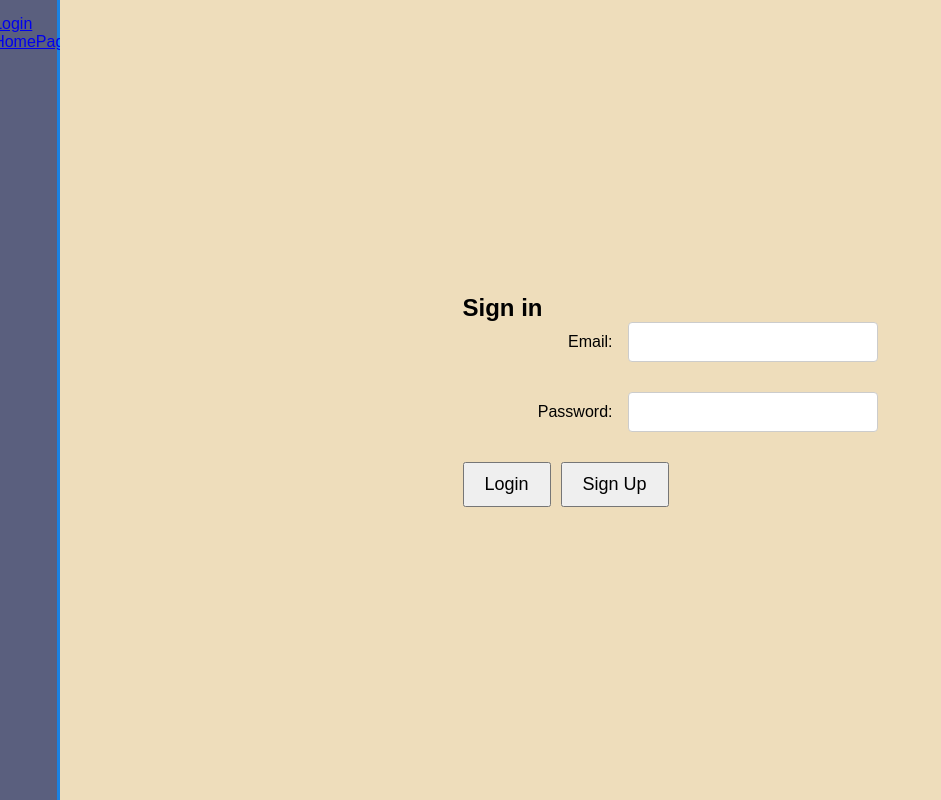
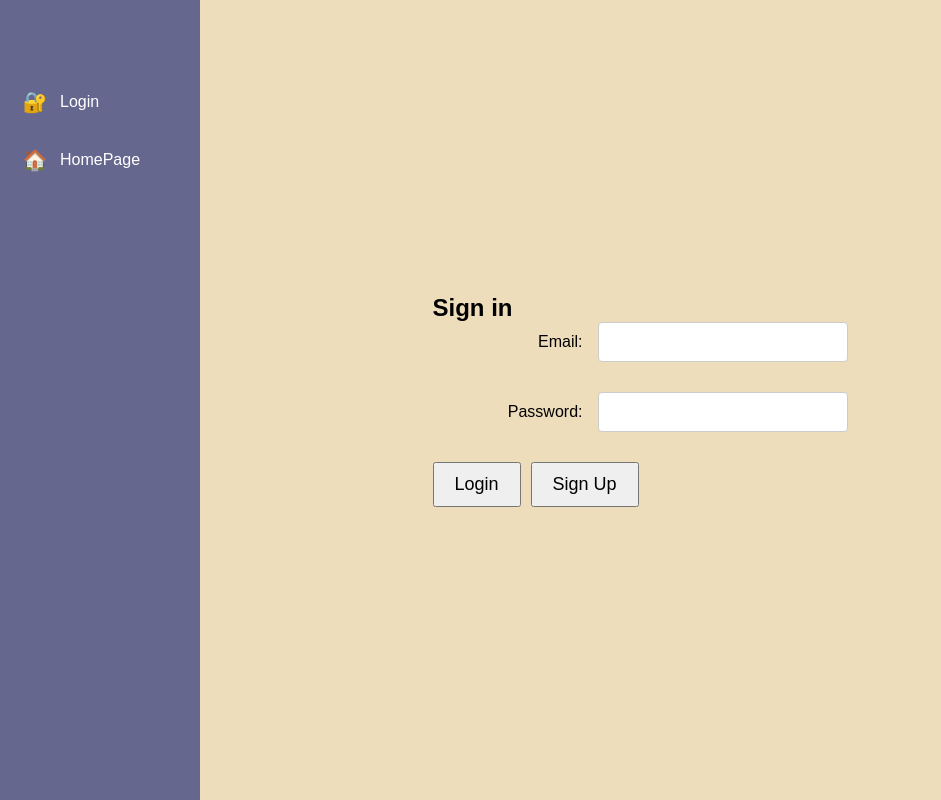
Before and after one commit to leal1137/StudyNest, a React (Vite) app in the folder client/: page / in a window 1280 px wide. Shown: the whole page, without its empty margins (0-941 px from the left). Built offline with nearby package versions, Linux system fonts and the light colour scheme; no server answers; sample sign-in values are in the browser's storage; a web font is replaced by a local one.

Commit message:
sidebar och ändrad homepage

```diff
--- a/client/src/App.css
+++ b/client/src/App.css
@@ -117,19 +117,70 @@
 
 /* 3. The Sidebar */
 .sidebar {
-  width: 60px;
-  background-color: #5a5f7e;
-  border-right: 3px solid #1a82e2;
-  display: flex;
-  justify-content: center;
-  padding-top: 15px;
+  position: fixed;
+  top: 0;
+  left: 0;
+  height: 100%;
+  width: 70px;
+  background-color: #66678e;
+  color: white;
+  transition: width 0.3s ease;
+  overflow: hidden;
 }
 
-.hamburger-icon {
+.sidebar:hover {
+  width: 200px;
+}
+
+.menu-icon {
+  font-size: 24px;
+  padding: 20px;
+  text-align: center;
+}
+
+.menu {
+  list-style: none;
+  padding: 0;
+  margin: 0;
+}
+
+.menu li {
+  margin: 10px 0;
+}
+
+.menu a {
+  display: flex;
+  align-items: center;
   color: white;
-  font-size: 35px;
-  cursor: pointer;
-  line-height: 1;
+  text-decoration: none;
+  padding: 12px 20px;
+  transition: background 0.2s;
+}
+
+.menu a:hover {
+  background-color: #33334d;
+}
+
+.icon {
+  font-size: 20px;
+  min-width: 30px;
+  text-align: center;
+}
+
+.text {
+  opacity: 0;
+  margin-left: 10px;
+  transition: opacity 0.2s ease;
+}
+
+/* Show text when sidebar expands */
+.sidebar:hover .text {
+  opacity: 1;
+}
+
+.sidebar:hover .menu-icon {
+  opacity: 0;
+
 }
 
 
--- a/client/src/components/Sidebar.jsx
+++ b/client/src/components/Sidebar.jsx
@@ -1,14 +1,41 @@
-import '../App.css'
 import { Link } from 'react-router-dom'
+import { useEffect, useState } from 'react'
 
 export function Sidebar() {
+  const [isLoggedIn, setIsLoggedIn] = useState(!!localStorage.getItem("token"));
+
+  useEffect(() => {
+    const checkToken = () => {
+      setIsLoggedIn(!!localStorage.getItem("token"));
+    };
+
+    window.addEventListener("storage", checkToken);
+
+    return () => {
+      window.removeEventListener("storage", checkToken);
+    };
+  }, []);
+
   return (
     <nav className="sidebar">
       <div className="menu-icon">≡</div>
 
       <ul className="menu">
-        <li><Link to="/">Login</Link></li>
-        <li><Link to="/home">HomePage</Link></li>
+        <li>
+          <Link to="/">
+            <span className="icon">🔐</span>
+            <span className="text">Login</span>
+          </Link>
+        </li>
+
+        {isLoggedIn && (
+          <li>
+            <Link to="/home">
+              <span className="icon">🏠</span>
+              <span className="text">HomePage</span>
+            </Link>
+          </li>
+        )}
       </ul>
     </nav>
   );
--- a/client/src/pages/HomePage.jsx
+++ b/client/src/pages/HomePage.jsx
@@ -10,9 +10,8 @@ import { useEffect } from 'react'
 export default function HomePage() {
   const navigate = useNavigate()
 
-  const handleClick1 = () => navigate('/createroom');
   const handleClick2 = () => navigate('/find-location-map');
-  const handleClick3 = () => navigate('/virtual-room');
+  const handleClick1 = () => navigate('/virtual-room');
   const logout = () => {
     alert("logout button clicked!!!!!!");
   };
@@ -38,11 +37,6 @@ export default function HomePage() {
                 caption="Find real world locations"
                 onClick={handleClick2}
               />
-              <CustomButton
-                text="Join a joint workspace"
-                caption="Work together with others in a virtual study room"
-                onClick={handleClick3}
-              />
               <button
                 className="Sign-out-button"
                 type="button"
```
